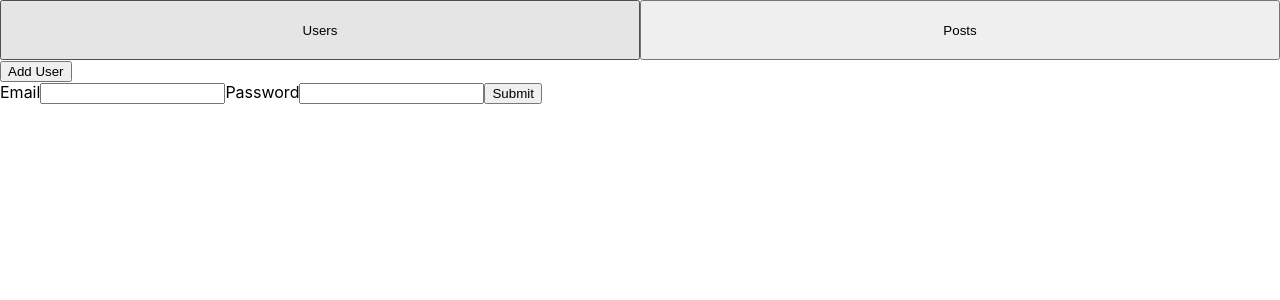
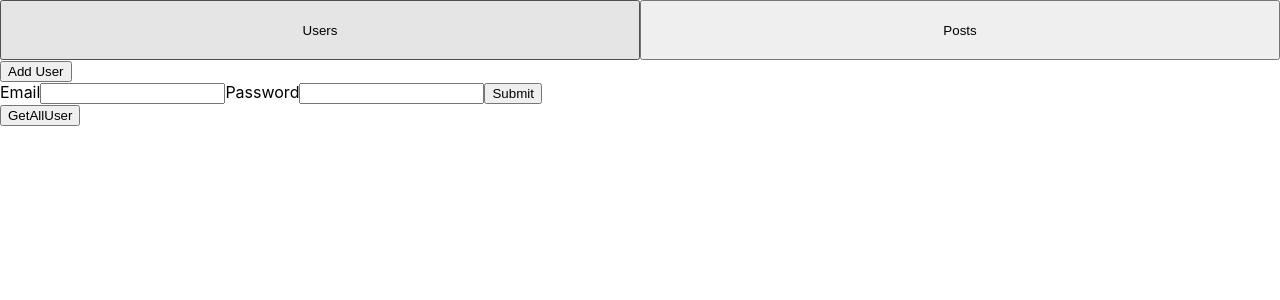
Before and after one commit to kinzical/Pizza-ordering-website, a React (Create React App) app: page /admin in a window 1280 px wide. Shown: the top 300 px of the page. Built offline with nearby package versions, Linux system fonts and the light colour scheme.

Commit message:
used json-server

```diff
--- /dev/null
+++ b/db.json
@@ -0,0 +1,6 @@
+{
+  "users": [{
+    "email": "recruitertest1@yopmail.com",
+    "password": "12345"
+  }]
+}
--- a/package.json
+++ b/package.json
@@ -7,6 +7,7 @@
     "@testing-library/react": "^11.2.0",
     "@testing-library/user-event": "^12.2.2",
     "@types/jest": "^26.0.15",
+    "@types/json-server": "^0.14.3",
     "@types/node": "^12.19.5",
     "@types/react": "^16.9.56",
     "@types/react-dom": "^16.9.9",
@@ -14,6 +15,7 @@
     "antd": "^4.8.5",
     "axios": "^0.21.0",
     "bootstrap": "^4.5.3",
+    "json-server": "^0.16.3",
     "react": "^17.0.1",
     "react-dom": "^17.0.1",
     "react-router-dom": "^5.2.0",
--- a/src/Components/App/Modules/Admin/Presentations/Admin/Admin.tsx
+++ b/src/Components/App/Modules/Admin/Presentations/Admin/Admin.tsx
@@ -2,7 +2,7 @@ import { Tabs } from 'antd';
 import React from 'react';
 import './Admin.css'
 import AddUser from '../Users/AddUser/AddUser'
-import { Route, Switch } from 'react-router-dom';
+import GetAllUser from '../Users/GetAllUser/GetAllUser'
 
 export const Admin = () => {
 
@@ -10,11 +10,6 @@ export const Admin = () => {
 
     return(
         <div>
-            <Switch>
-            {/* <Route exact path={["/", "/tutorials"]} component={TutorialsList} /> */}
-            <Route exact path="/add" component={AddUser} />
-            {/* <Route path="/tutorials/:id" component={Tutorial} /> */}
-            </Switch>
             <nav className="navbar navbar-light bg-light admin-page">
             <form className="container-fluid justify-content-start">
                 <button className="btn btn-outline-success me-2 tab-1" type="button">Users</button>
@@ -22,6 +17,7 @@ export const Admin = () => {
             </form>
             </nav>
             <AddUser />
+            <GetAllUser />
         </div>
     )
 }
--- a/src/Components/App/Modules/Admin/Presentations/Users/AddUser/AddUser.tsx
+++ b/src/Components/App/Modules/Admin/Presentations/Users/AddUser/AddUser.tsx
@@ -1,6 +1,6 @@
 import Form from "antd/lib/form/Form";
 import React, { useState } from "react";
-import { User } from "../../../../Shared/models/interfaces/User";
+import { User } from "../../../../Shared/Models/interfaces/User";
 import UserDataService from "../../../../Shared/services/http-common-services";
 
 const AddUser = () => {
--- /dev/null
+++ b/src/Components/App/Modules/Admin/Presentations/Users/GetAllUser/GetAllUser.tsx
@@ -0,0 +1,21 @@
+import React from 'react';
+import UserDataService from "../../../../Shared/services/http-common-services";
+
+const GetAllUser = () => {
+    const getAllUser = () => {
+        UserDataService.getAll()
+      .then(response => {
+          debugger
+        console.log(response.data);
+      })
+      .catch(e => {
+        console.log(e);
+      });
+
+    }
+    return(
+        <button onClick={getAllUser}>GetAllUser</button>
+    )
+}
+
+export default GetAllUser
--- a/src/Components/App/Modules/Auth/Presentations/Login/Login.tsx
+++ b/src/Components/App/Modules/Auth/Presentations/Login/Login.tsx
@@ -5,7 +5,7 @@ import Input from "antd/lib/input"
 import React, { useState } from "react"
 import { Link } from "react-router-dom"
 import '../Login/Login.css'
-import { User } from '../../../Shared/models/interfaces/User'
+import { User } from '../../../Shared/Models/interfaces/User'
 
 export const Login = () => {
     const [users, setUsers] = useState<User[]>([])
--- a/src/Components/App/Modules/Shared/http-common.tsx
+++ b/src/Components/App/Modules/Shared/http-common.tsx
@@ -1,7 +1,7 @@
 import axios from "axios";
 
 export default axios.create({
-  baseURL: "http://localhost:3000/admin",
+  baseURL: "http://localhost:3400/",
   headers: {
     "Content-type": "application/json"
   }
--- a/src/Components/App/Modules/Shared/services/http-common-services.tsx
+++ b/src/Components/App/Modules/Shared/services/http-common-services.tsx
@@ -1,5 +1,5 @@
 import http from '../http-common'
-import { User } from '../models/interfaces/User'
+import { User } from '../Models/interfaces/User'
 
 const getAll = () => {
     return http.get("/users");
```
Also changed, not shown: 1 other file (tests, documents, lock files or other folders).
